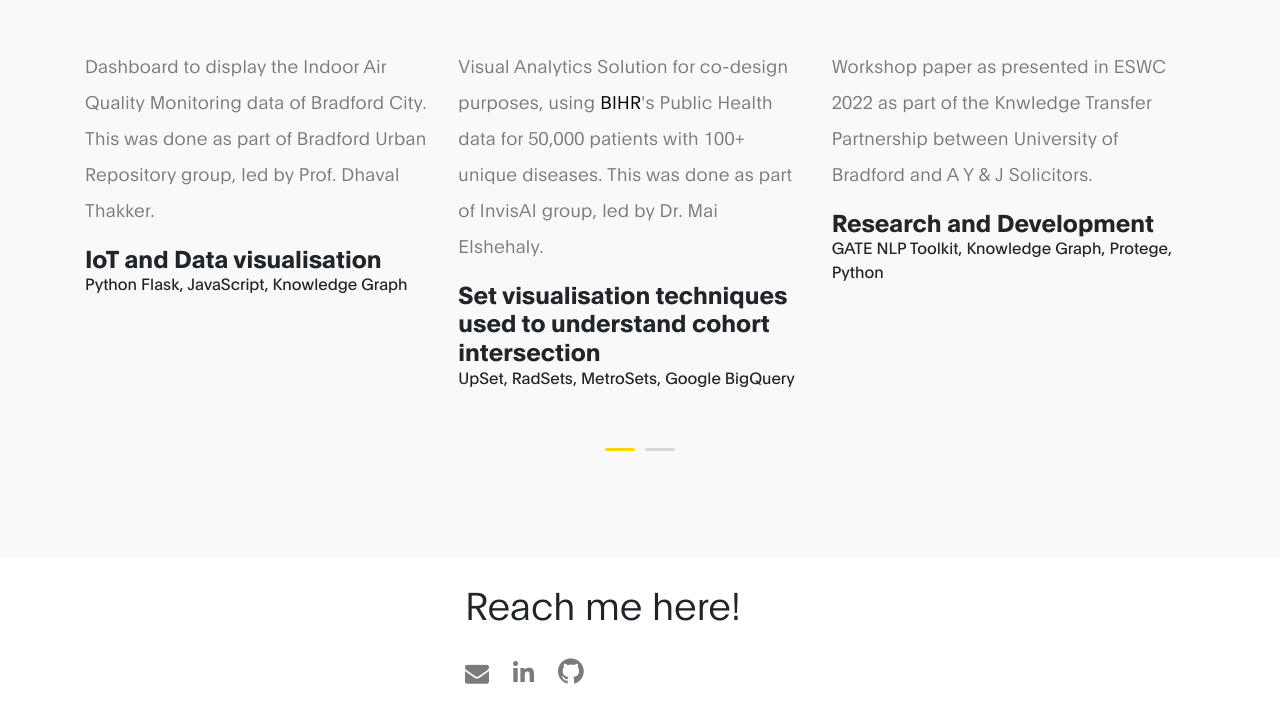
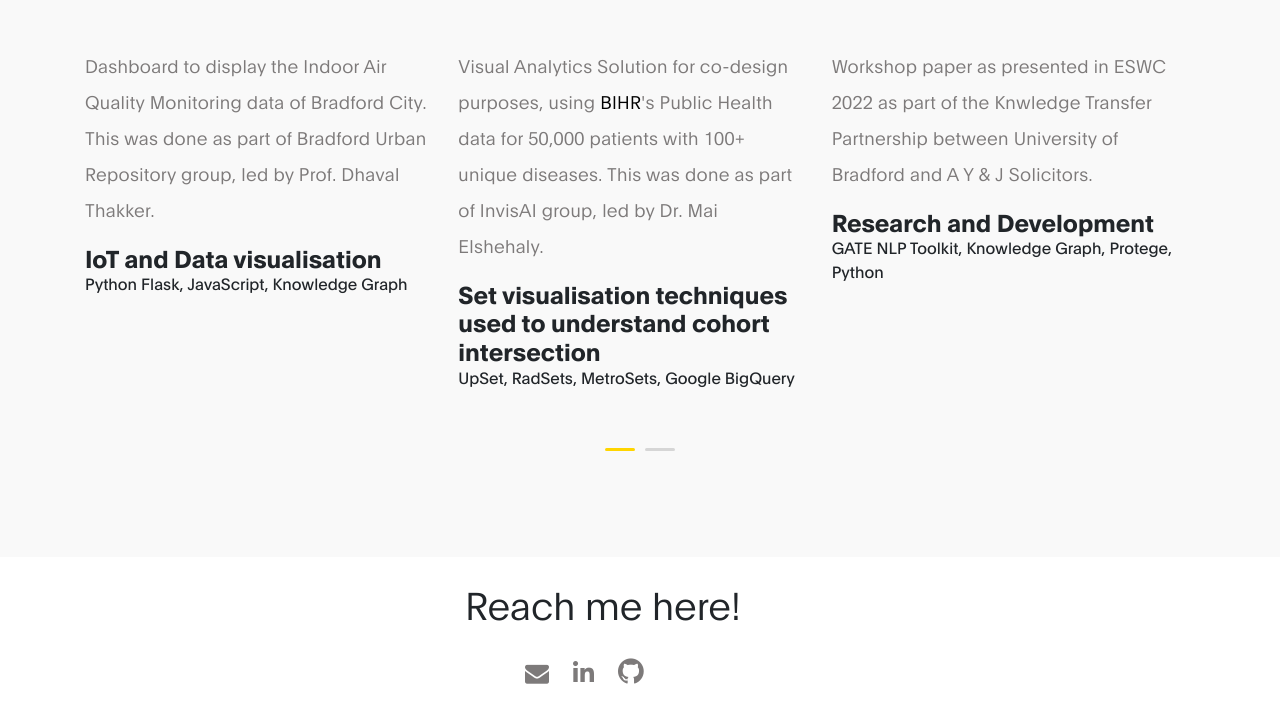
Before and after one commit to smritikotiyal/smritikotiyal.github.io, a plain HTML site: page index.html in a window 1280 px wide. Shown: the part 1889-2612 px from the top of the page. Drawn offline with Linux system fonts and the light colour scheme.

Commit message:
Indentation fix

```diff
--- a/index.html
+++ b/index.html
@@ -385,7 +385,7 @@ https://www.tooplate.com/view/2120-ben-resume
                <!-- <p class="mb-1">010-020-0340</p>-->
                     <!--<a href="mailto:skotiyal@uw.edu" class="email-link"></a>-->
 
-                    <ul class="social-links mt-2">
+                    <ul class="social-links mt-2" style="padding-left: 60px;">
                     <li><a href="mailto:skotiyal@uw.edu" rel="noopener" class="fa fa-envelope"></a></li>
                     <li><a href="https://www.linkedin.com/in/smriti-kotiyal/" rel="noopener" class="fab fa-linkedin"></a></li>
                     <li><a href="https://github.com/smritikotiyal" rel="noopener" class="fa fa-github" style="font-size:30px"></a></li>
```
